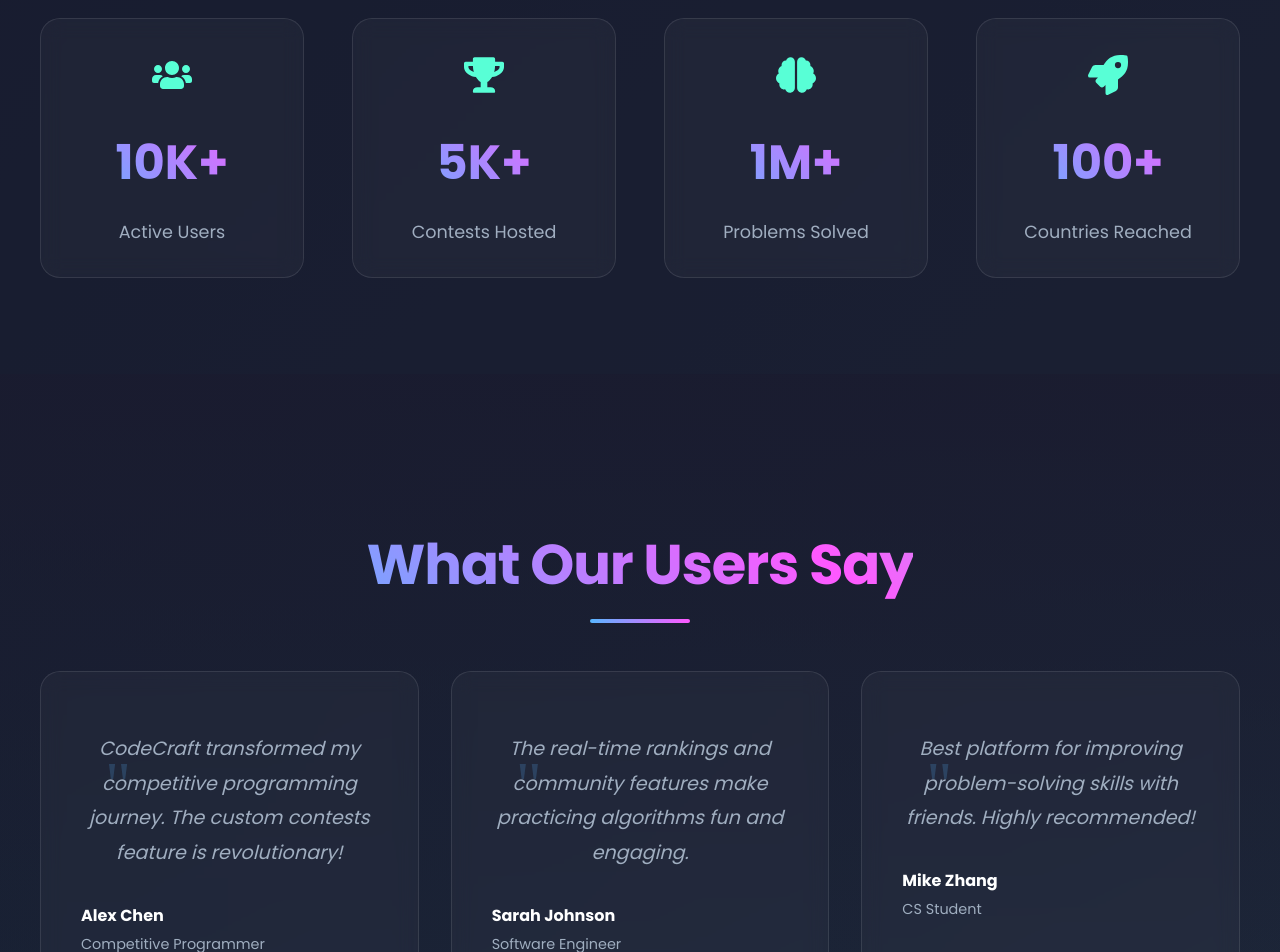
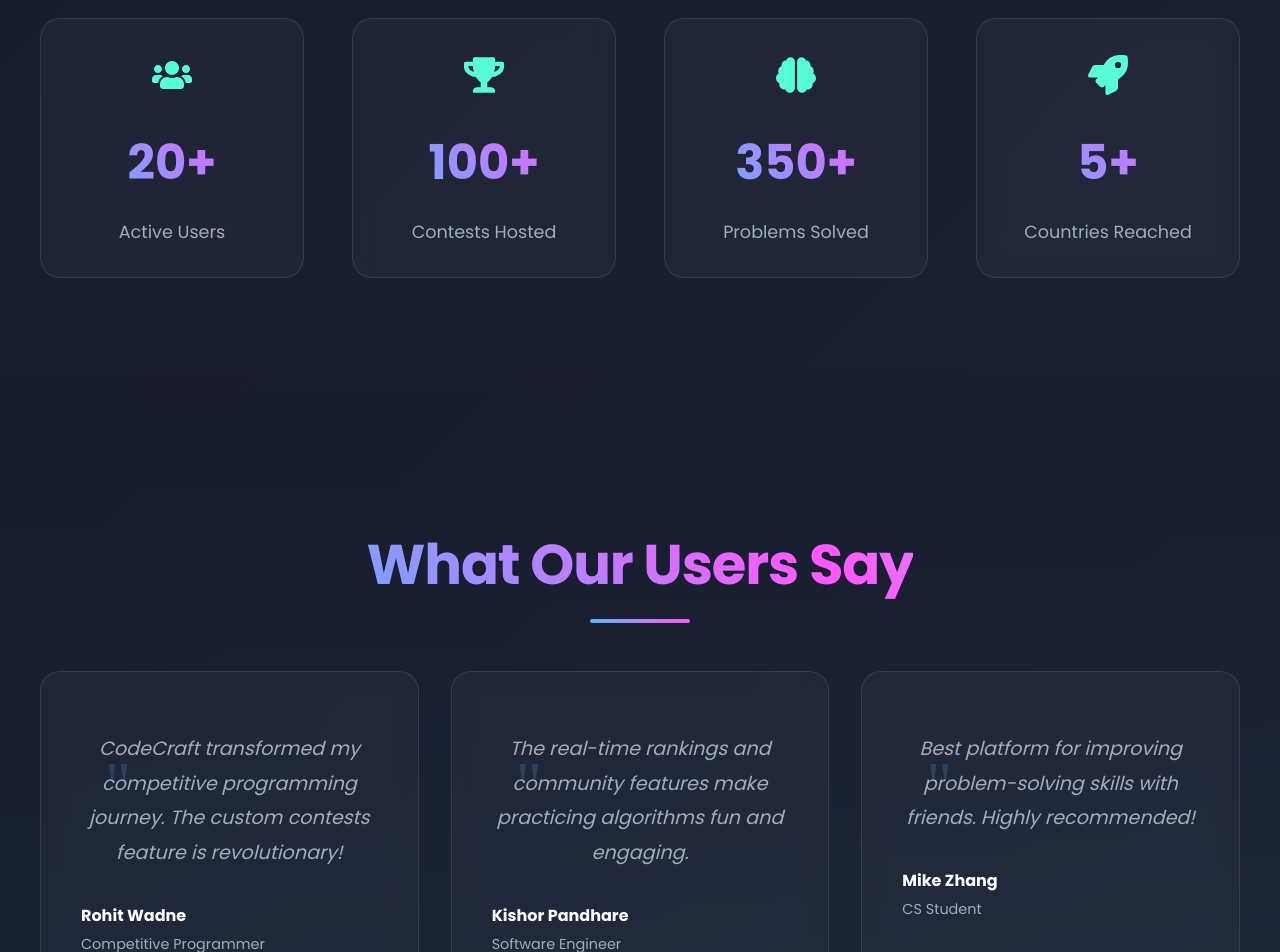
Before and after one commit to Aditi11-08572/CP_Battle, a React (Create React App) app: page /landing in a window 1280 px wide. Shown: the part 2320-3272 px from the top of the page. Built offline with nearby package versions, Linux system fonts and the light colour scheme.

Commit message:
Final changes to landing page

```diff
--- a/src/pages/LandingPage.js
+++ b/src/pages/LandingPage.js
@@ -254,10 +254,10 @@ const FeatureCard = ({ icon, title, description, color, index, isActive }) => {
 
 const StatsSection = () => {
   const stats = [
-    { icon: <FaUsers />, number: "10K+", label: "Active Users" },
-    { icon: <FaTrophy />, number: "5K+", label: "Contests Hosted" },
-    { icon: <FaBrain />, number: "1M+", label: "Problems Solved" },
-    { icon: <FaRocket />, number: "100+", label: "Countries Reached" }
+    { icon: <FaUsers />, number: "20+", label: "Active Users" },
+    { icon: <FaTrophy />, number: "100+", label: "Contests Hosted" },
+    { icon: <FaBrain />, number: "350+", label: "Problems Solved" },
+    { icon: <FaRocket />, number: "5+", label: "Countries Reached" }
   ];
 
   return (
@@ -315,12 +315,12 @@ const StatCard = ({ icon, number, label, index }) => {
 const TestimonialsSection = () => {
   const testimonials = [
     {
-      name: "Alex Chen",
+      name: "Rohit Wadne",
       role: "Competitive Programmer",
       text: "CodeCraft transformed my competitive programming journey. The custom contests feature is revolutionary!"
     },
     {
-      name: "Sarah Johnson",
+      name: "Kishor Pandhare",
       role: "Software Engineer",
       text: "The real-time rankings and community features make practicing algorithms fun and engaging."
     },
--- a/src/pages/LandingPage.module.css
+++ b/src/pages/LandingPage.module.css
@@ -131,6 +131,7 @@
   -webkit-background-clip: text;
   -webkit-text-fill-color: transparent;
   animation: gradientFlow 8s ease infinite;
+
 }
 
 @keyframes gradientFlow {
```
